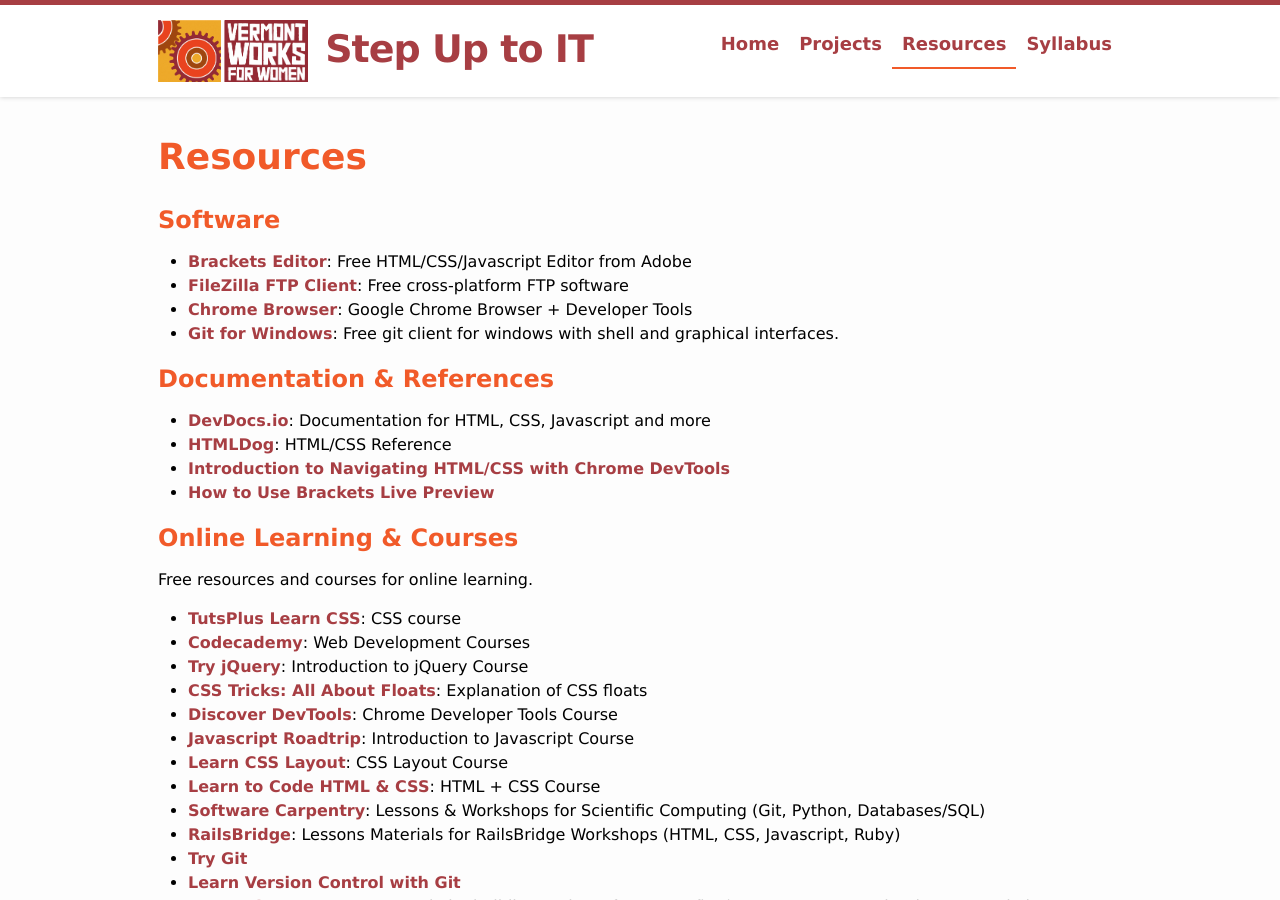
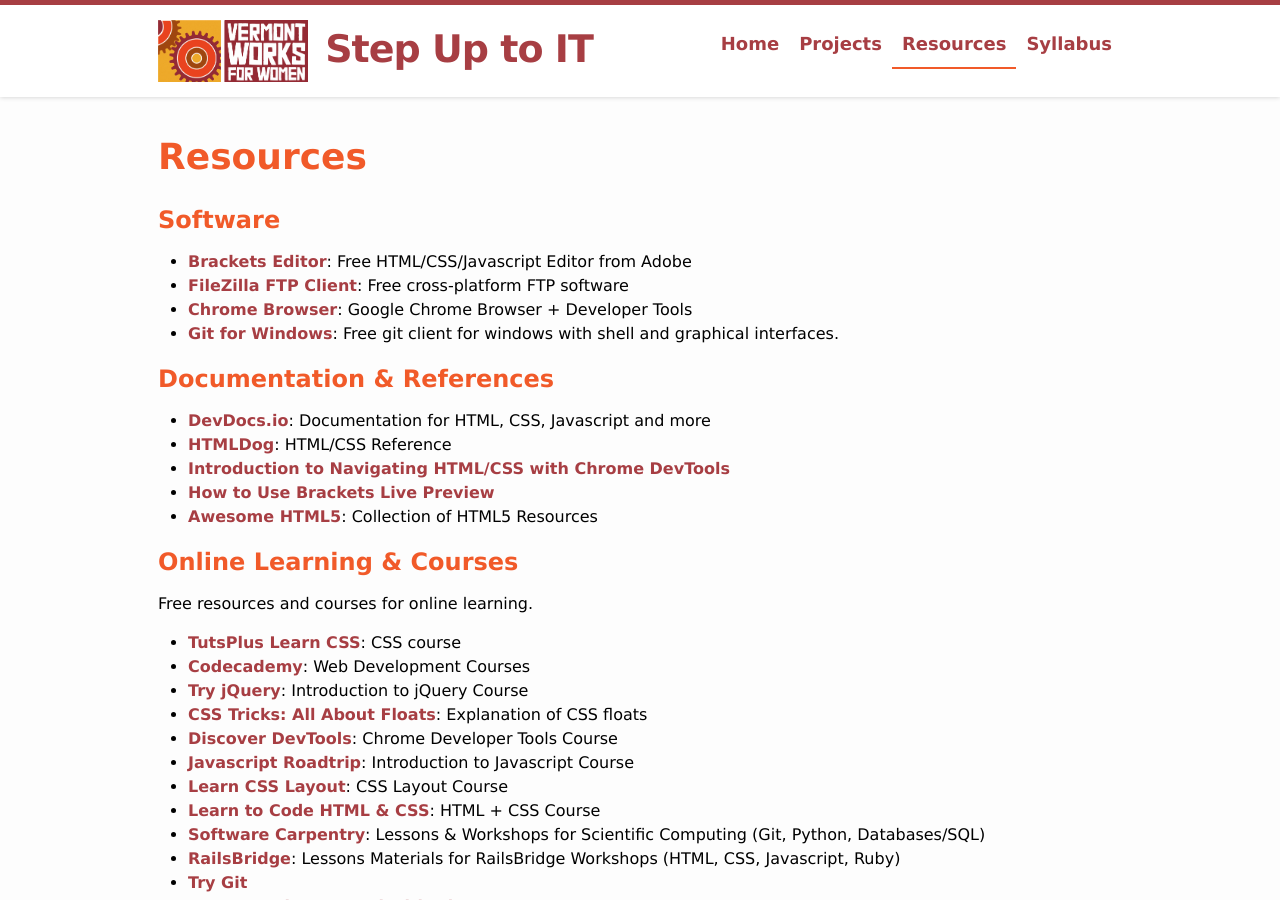
Before and after one commit to jennybeaudin/step-up-it, a Jekyll site: the page built from resource.md, in a window 1280 px wide and 900 px high. Built offline with Jekyll 4.4.1, drawn with Linux system fonts in a browser that asks for light colours.

Commit message:
Add awesome html 5 to resources.

```diff
--- a/resource.md
+++ b/resource.md
@@ -19,6 +19,7 @@
 -   [HTMLDog](http://htmldog.com): HTML/CSS Reference
 -   [Introduction to Navigating HTML/CSS with Chrome DevTools](https://github.com/adobe/brackets/wiki/How-to-Use-Brackets#live-preview)
 -   [How to Use Brackets Live Preview](https://github.com/adobe/brackets/wiki/How-to-Use-Brackets#live-preview)
+-   [Awesome HTML5](https://github.com/diegocard/awesome-html5): Collection of HTML5 Resources
 
 Online Learning & Courses
 -------------------------
```
